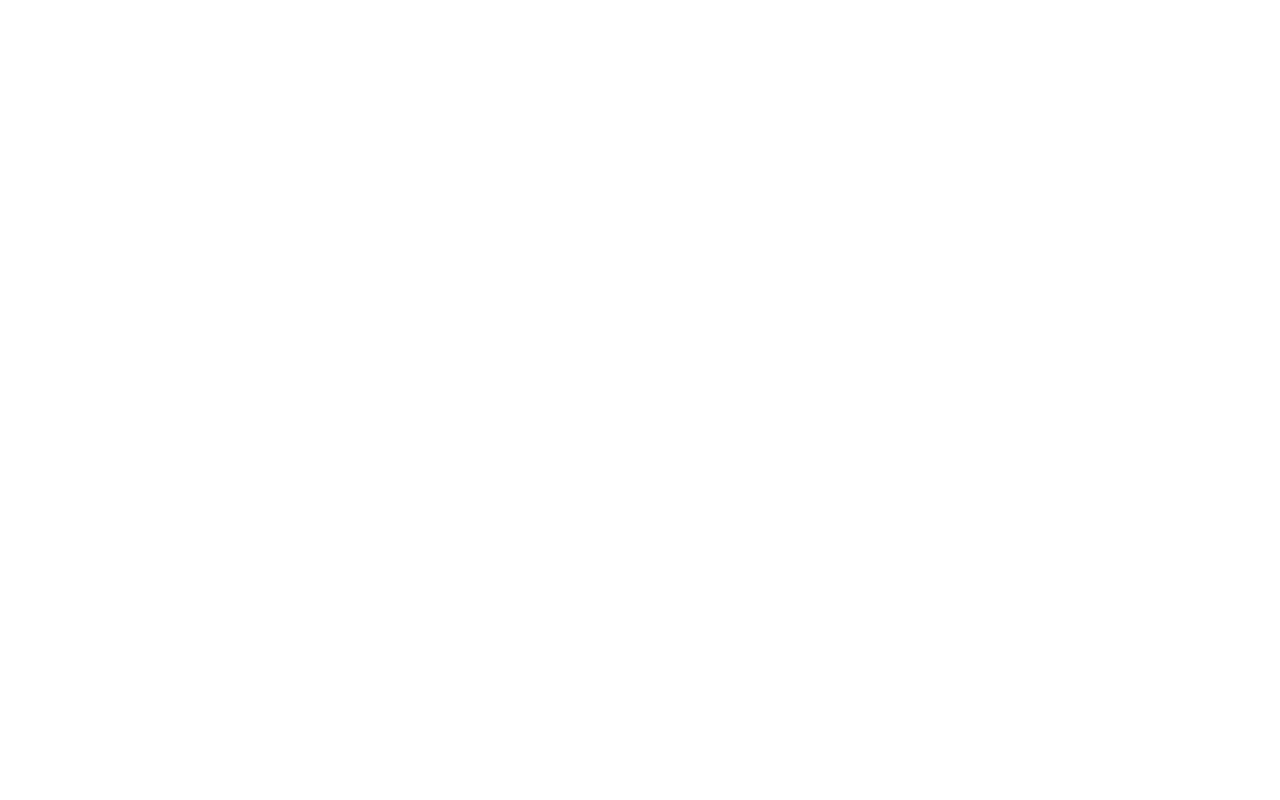
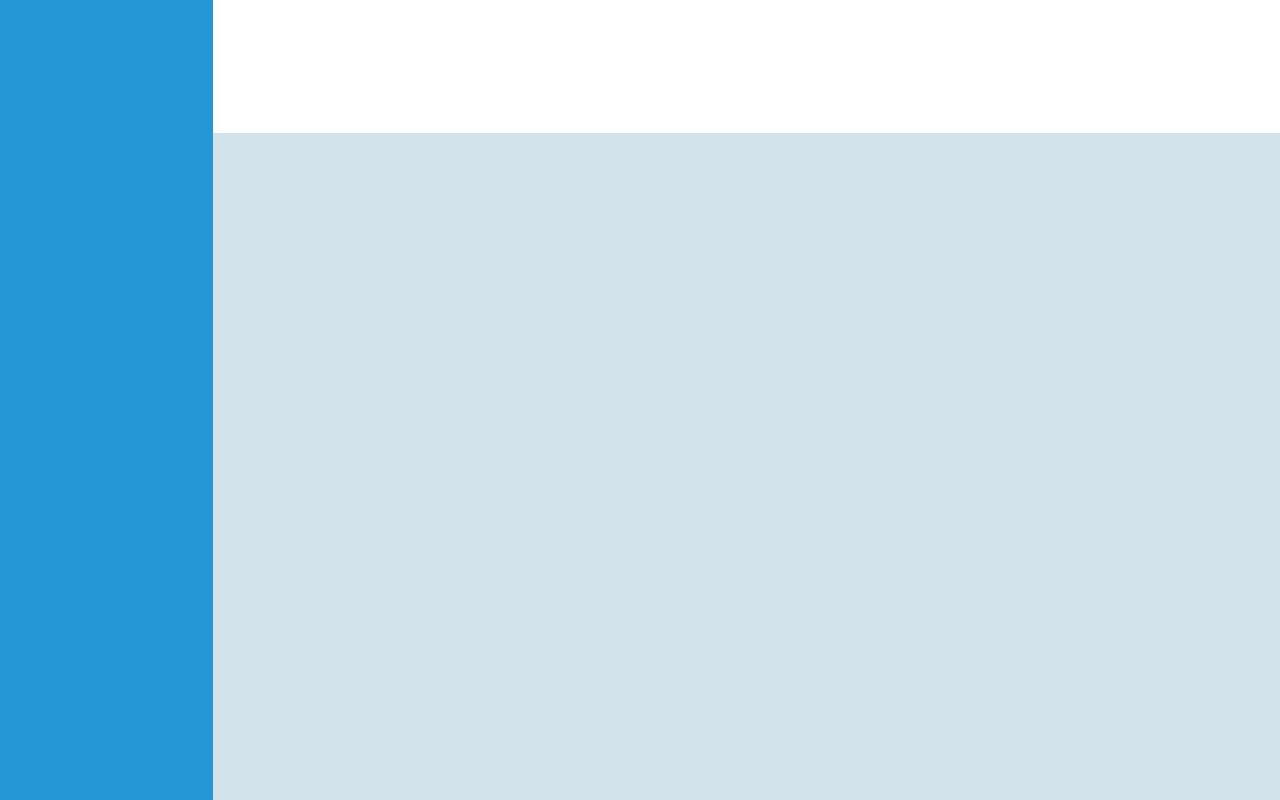
Before and after one commit to NievaS24/admin-dashboard, a plain HTML site: page index.html in a window 1280 px wide. Drawn offline with Linux system fonts and the light colour scheme.

Commit message:
Diseño de la pagina realizado.

```diff
--- a/index.html
+++ b/index.html
@@ -7,6 +7,8 @@
     <link rel="stylesheet" href="style.css">
 </head>
 <body>
-
+    <div class="sidebar"></div>
+    <div class="header"></div>
+    <div class="main-content"></div>
 </body>
 </html>
--- a/style.css
+++ b/style.css
@@ -0,0 +1,28 @@
+* {
+    margin: 0;
+    padding: 0;
+    border: 0;
+}
+
+body {
+    height: 100vh;
+    width: 100vw;
+    display: grid;
+    grid-template-columns: 1fr 5fr;
+    grid-template-rows: 1fr 5fr;
+}
+
+.sidebar {
+    background-color: #2597D6;
+    grid-row: 1 / 3;
+}
+
+.header {
+    background-color: #ffffff;
+}
+
+.main-content {
+    background-color: #D3E3EC;
+}
+
+/*color de las tarjetas: #F0B429 */
```
